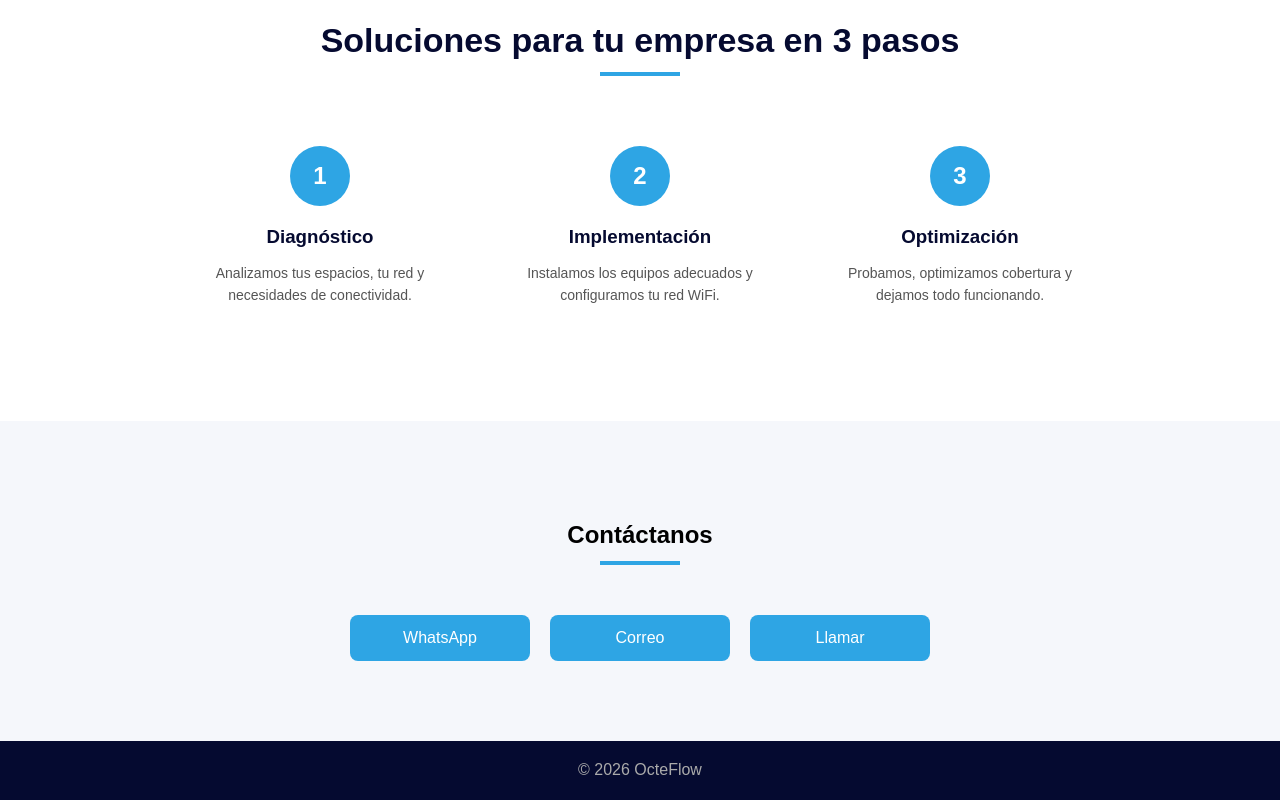
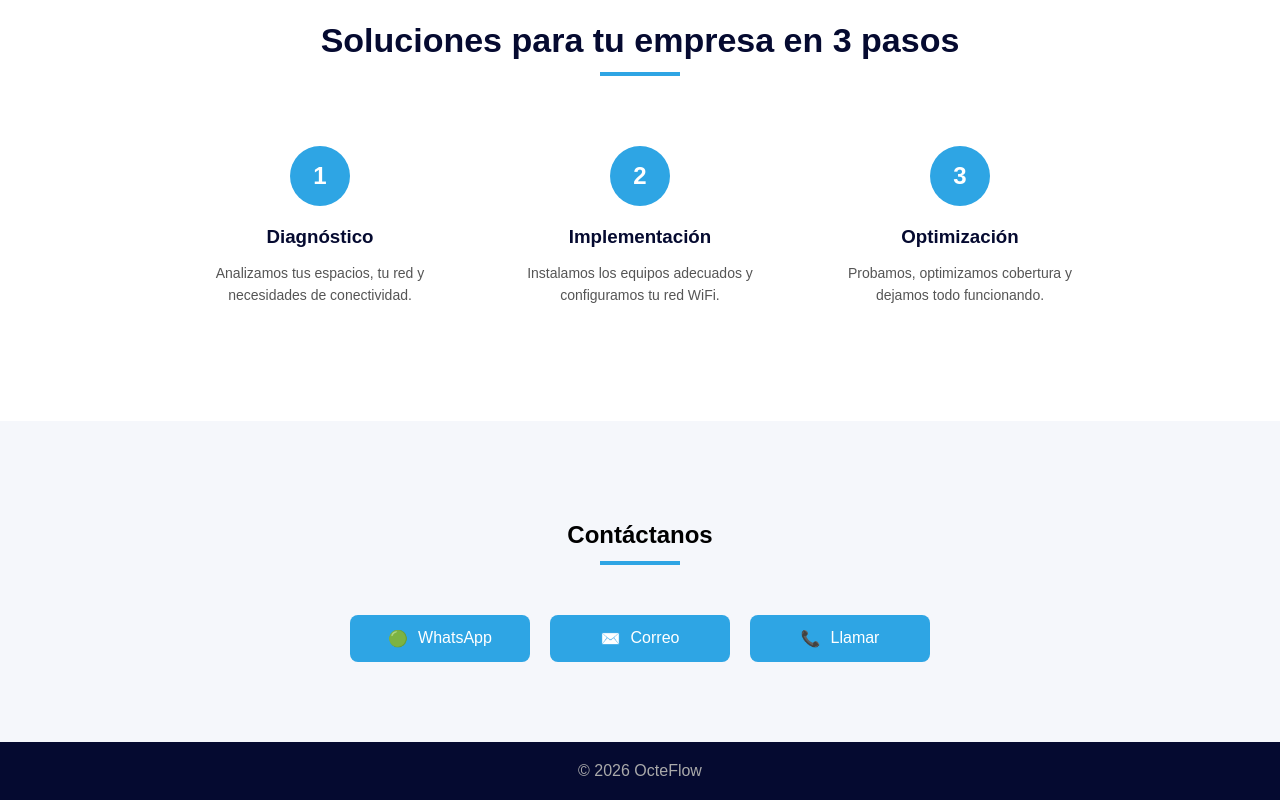
Before and after one commit to OcteFlow/octeflow-site, a Next.js app: page / in a window 1280 px wide. Shown: the part 3088-3888 px from the top of the page. Built offline with nearby package versions, Linux system fonts and the light colour scheme.

Commit message:
Update index.js

```diff
--- a/pages/index.js
+++ b/pages/index.js
@@ -461,6 +461,7 @@ target="_blank"
 rel="noopener noreferrer"
 className="contact-btn"
 >
+<span className="contact-icon">🟢</span>
 WhatsApp
 </a>
 
@@ -468,6 +469,7 @@ WhatsApp
 href="mailto:contacto@octeflow.com"
 className="contact-btn"
 >
+<span className="contact-icon">✉️</span>
 Correo
 </a>
 
@@ -475,6 +477,7 @@ Correo
 href="tel:+5214421396305"
 className="contact-btn"
 >
+<span className="contact-icon">📞</span>
 Llamar
 </a>
 
```
